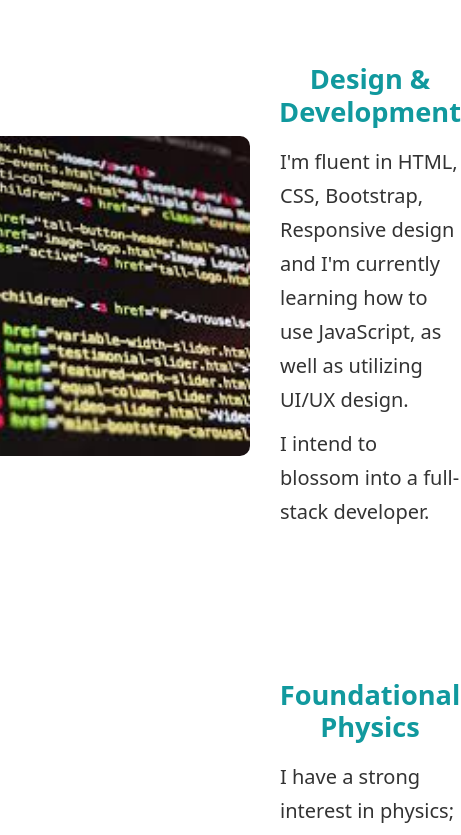
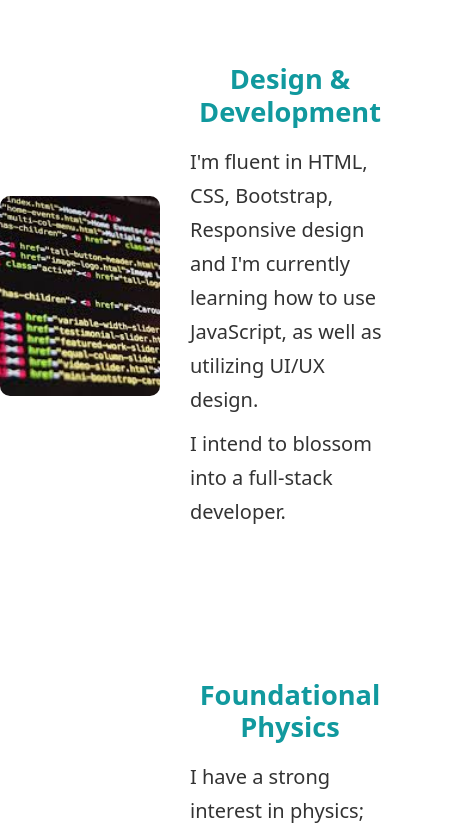
Before and after one commit to JayZeus999/Capstone-Project-1, a plain HTML site: page index.html in a window 390 px wide. Shown: the part 1940-2775 px from the top of the page, 461 px wide, since content can reach past the window. Drawn offline with nearby package versions, Linux system fonts and the light colour scheme.

Commit message:
Add files via upload

```diff
--- a/styles.css
+++ b/styles.css
@@ -12,8 +12,8 @@
     .coding-img,
     .quantum-img,
     .gaming {
-        width: 260px;
-        height: 260px;
+        width: 160px;
+        height: 160px;
     }
 }
 
@@ -36,8 +36,8 @@
     .coding-img,
     .quantum-img,
     .gaming {
-        width: 80vw;
-        max-width: 320px;
+        width: 60vw;
+        max-width: 160px;
         height: auto;
     }
 
@@ -153,8 +153,8 @@
 .coding-img,
 .quantum-img,
 .gaming {
-    width: 320px;
-    height: 320px;
+    width: 200px;
+    height: 200px;
     object-fit: cover;
     border-radius: 10px;
 }
```
